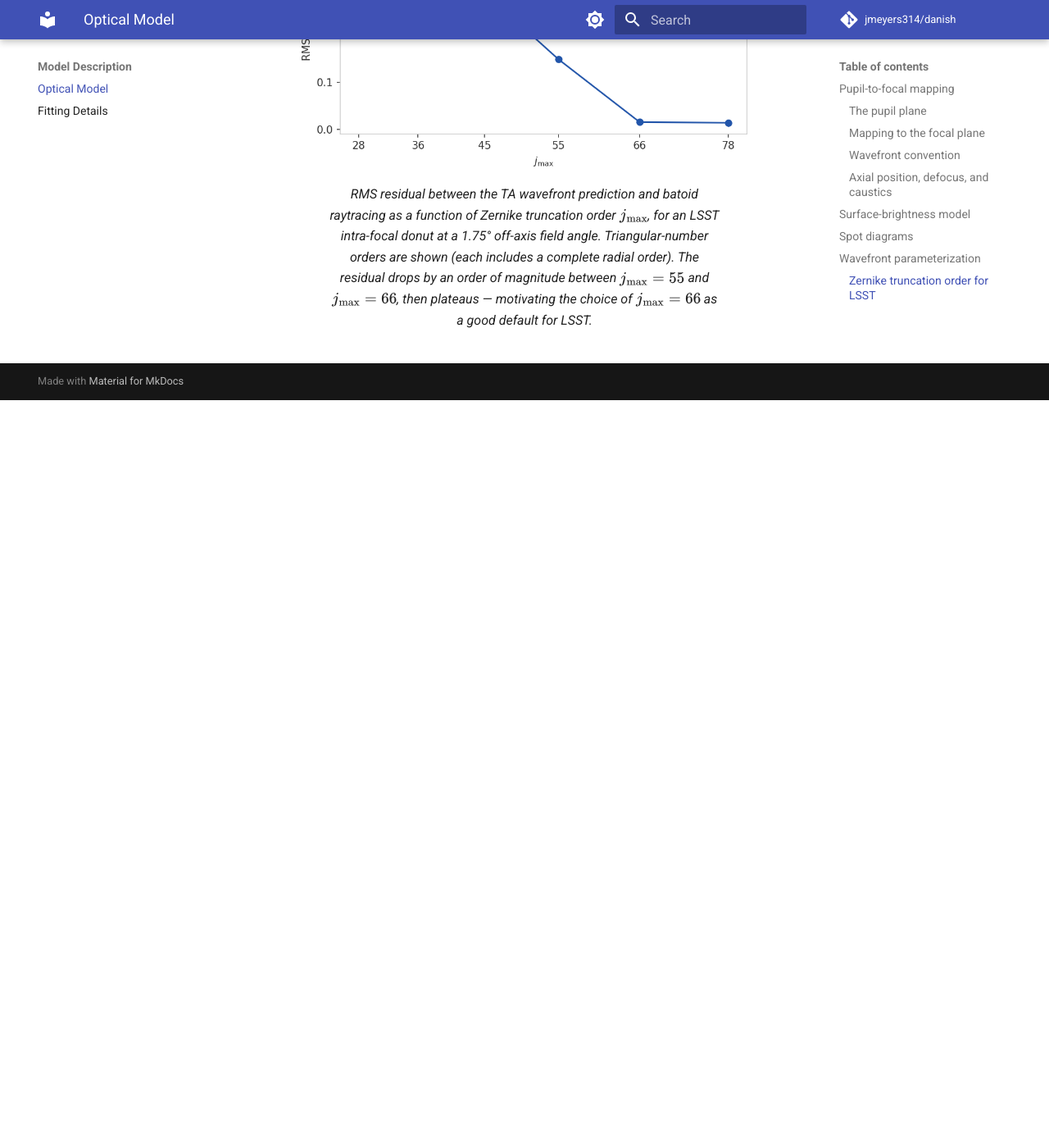
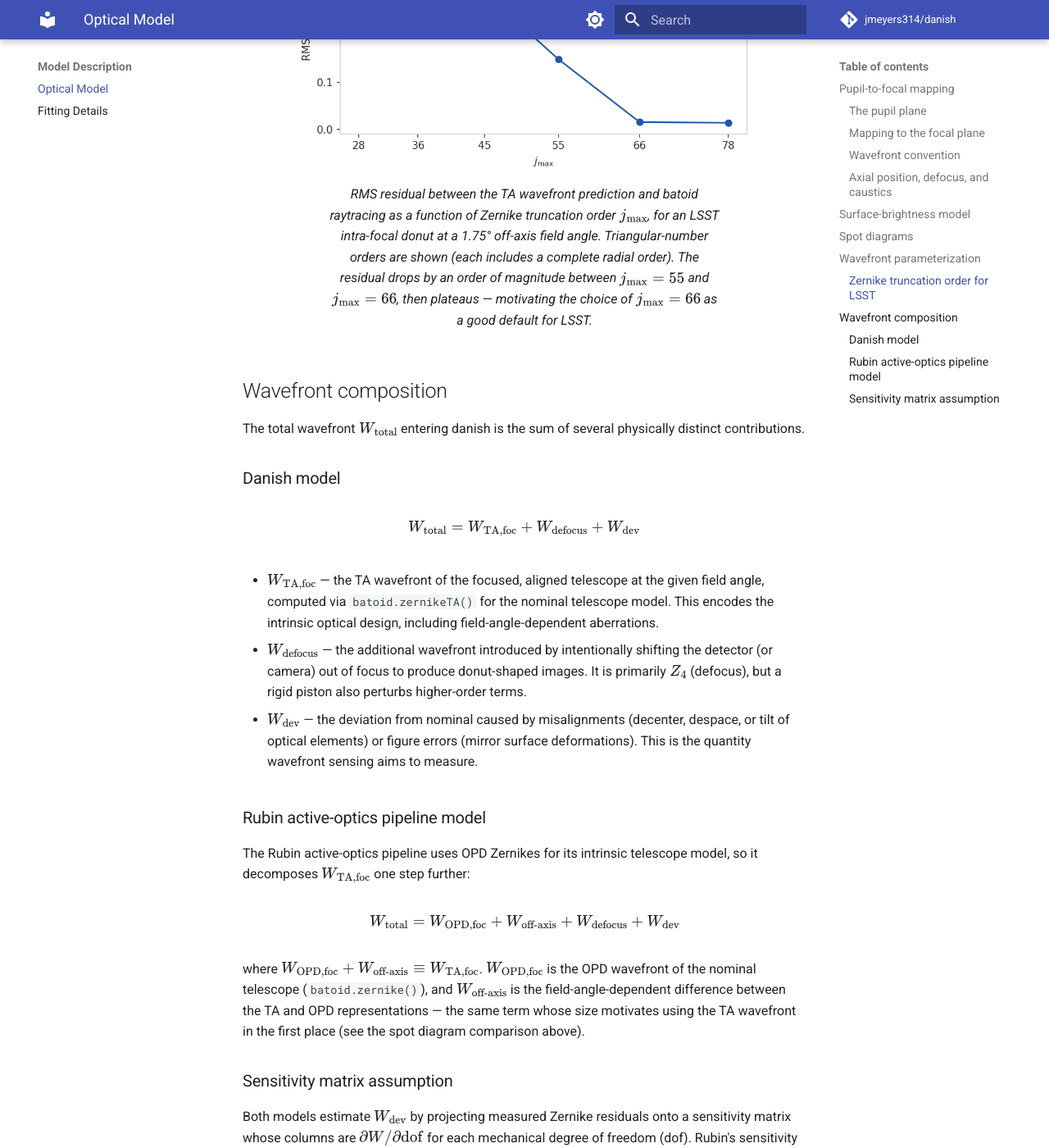
Before and after one commit to jmeyers314/danish, an MkDocs documentation site: the page built from docs/model/index.md, in a window 1280 px wide and 1400 px high, scrolled down 6535 px. Shown: the whole window at 82% size. Built offline with MkDocs 1.6.1 and Material for MkDocs 9.7.7, drawn with Linux system fonts in a browser that asks for light colours; comment, search, counter and statistics services are not loaded; the version menu is left out; before the commit the page ends 7023 px from its top, so only the background shows below that; some of the changed text lies outside the part shown.

Commit message:
Add pixel mapping figures and TA vs OPD to model/index.md

```diff
--- a/docs/model/index.md
+++ b/docs/model/index.md
@@ -256,3 +256,83 @@
   the choice of \(j_\text{max}=66\) as a good default for LSST.
   </figcaption>
 </figure>
+
+## Wavefront composition
+
+The total wavefront $W_\text{total}$ entering danish is the sum of
+several physically distinct contributions.
+
+### Danish model
+
+$$
+W_\text{total} = W_\text{TA,foc} + W_\text{defocus} + W_\text{dev}
+$$
+
+- **$W_\text{TA,foc}$** — the TA wavefront of the focused, aligned
+  telescope at the given field angle, computed via `batoid.zernikeTA()`
+  for the nominal telescope model.  This encodes the intrinsic
+  optical design, including field-angle-dependent aberrations.
+
+- **$W_\text{defocus}$** — the additional wavefront introduced by
+  intentionally shifting the detector (or camera) out of focus to
+  produce donut-shaped images.  It is primarily $Z_4$ (defocus), but a
+  rigid piston also perturbs higher-order terms.
+
+- **$W_\text{dev}$** — the deviation from nominal caused by
+  misalignments (decenter, despace, or tilt of optical elements) or
+  figure errors (mirror surface deformations).  This is the quantity
+  wavefront sensing aims to measure.
+
+### Rubin active-optics pipeline model
+
+The Rubin active-optics pipeline uses OPD Zernikes for its intrinsic
+telescope model, so it decomposes $W_\text{TA,foc}$ one step further:
+
+$$
+W_\text{total}
+  = W_\text{OPD,foc} + W_\text{off-axis} + W_\text{defocus} + W_\text{dev}
+$$
+
+where $W_\text{OPD,foc} + W_\text{off-axis} \equiv W_\text{TA,foc}$.
+$W_\text{OPD,foc}$ is the OPD wavefront of the nominal telescope
+(`batoid.zernike()`), and $W_\text{off-axis}$ is the field-angle-dependent
+difference between the TA and OPD representations — the same term whose
+size motivates using the TA wavefront in the first place (see the spot
+diagram comparison above).
+
+### Sensitivity matrix assumption
+
+Both models estimate $W_\text{dev}$ by projecting measured Zernike
+residuals onto a sensitivity matrix whose columns are
+$\partial W / \partial \mathrm{dof}$ for each mechanical degree of
+freedom (dof).  Rubin's sensitivity matrix is computed with the OPD
+definition of the wavefront.  This is valid only if
+
+$$
+\frac{\partial W_\text{TA}}{\partial \mathrm{dof}}
+\approx
+\frac{\partial W_\text{OPD}}{\partial \mathrm{dof}},
+$$
+
+i.e., the *response* of the wavefront to mechanical perturbations is
+the same regardless of which wavefront definition is used.  The table
+below tests this at a field angle of 1.675 deg for all ten rigid-body
+degrees of freedom of the Rubin telescope (five for M2, five for the
+camera).  Each cell shows OPD (TA) sensitivities; only Zernike terms
+with \(|s| > 0.5\) nm/unit appear.  Despace/decenter rows are in
+nm/µm; tilt rows are in nm/arcsec.  The close agreement confirms that
+the OPD-based sensitivity matrix is a valid substitute for a TA-based
+one.
+
+| DOF | Z4 | Z5 | Z6 | Z7 | Z8 |
+| --- | ---: | ---: | ---: | ---: | ---: |
+| M2 despace | 15.30 (15.33) | -0.00 (-0.00) | -0.04 (-0.09) | 0.14 (0.14) | 0.00 (0.00) |
+| M2 decenter x | -0.00 (-0.00) | 1.05 (1.05) | -0.00 (-0.00) | -0.00 (-0.00) | -0.64 (-0.64) |
+| M2 decenter y | 0.45 (0.45) | -0.00 (0.00) | -1.05 (-1.06) | -0.62 (-0.62) | -0.00 (-0.00) |
+| M2 tilt x | -13.30 (-13.34) | -0.00 (0.00) | 34.45 (34.57) | 20.53 (20.58) | -0.00 (0.00) |
+| M2 tilt y | -0.00 (-0.00) | 34.29 (34.37) | -0.00 (-0.00) | -0.00 (-0.00) | -20.43 (-20.48) |
+| Camera despace | 15.87 (15.90) | -0.00 (-0.00) | -0.04 (-0.09) | 0.35 (0.35) | -0.00 (0.00) |
+| Camera decenter x | 0.00 (0.00) | 0.09 (0.09) | 0.00 (0.00) | -0.00 (0.00) | 0.18 (0.18) |
+| Camera decenter y | -0.17 (-0.17) | -0.00 (-0.00) | -0.10 (-0.10) | 0.18 (0.18) | -0.00 (-0.00) |
+| Camera tilt x | 26.28 (26.34) | -0.00 (0.00) | -2.60 (-2.69) | -0.27 (-0.27) | -0.00 (0.00) |
+| Camera tilt y | 0.00 (0.00) | -2.53 (-2.53) | 0.00 (0.00) | -0.00 (-0.00) | 0.85 (0.85) |
```
Also changed, not shown: docs/figures/pixel_mapping.py (+16 -7 lines), docs/figures/sensitivity_comparison.py (added, +130 -0 lines), docs/figures/pixel_mapping_dark.png, docs/figures/pixel_mapping_light.png.
